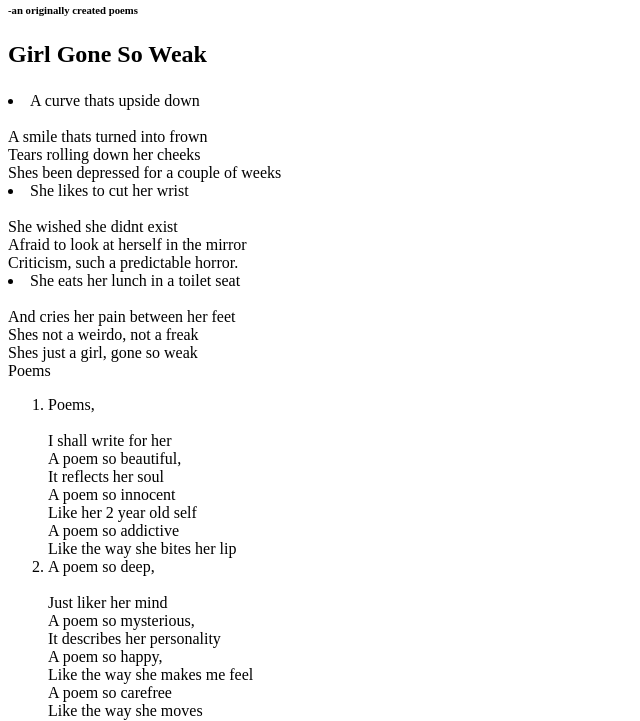
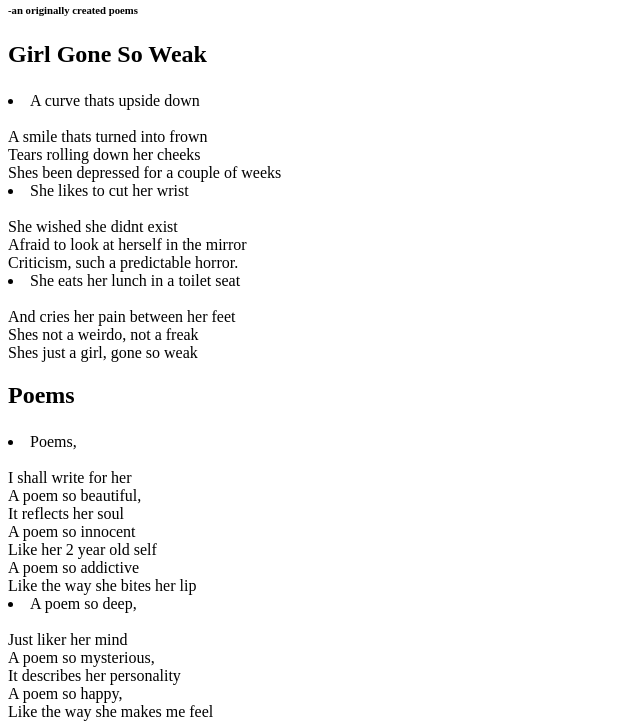
Before and after one commit to SalinguhayMaritess/Exercise2, a plain HTML site: page index.html in a window 1280 px wide. Shown: the part 79-800 px from the top of the page, without its empty margins (0-640 px from the left). Drawn offline with Linux system fonts and the light colour scheme.

Commit message:
Update index.html

```diff
--- a/index.html
+++ b/index.html
@@ -26,7 +26,8 @@
 			</ol>
 		</li>
 
-		<div> Poems <ol>
+	<h2><div> Poems <ol></h2>
+
 			<li>Poems,</li>
 				<br>I shall write for her
 				<br>A poem so beautiful,
```
